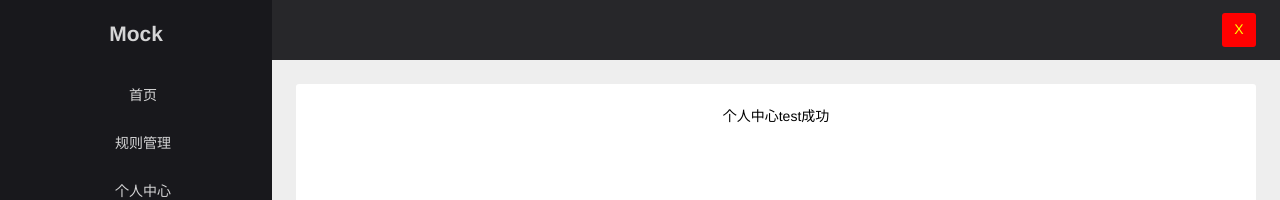
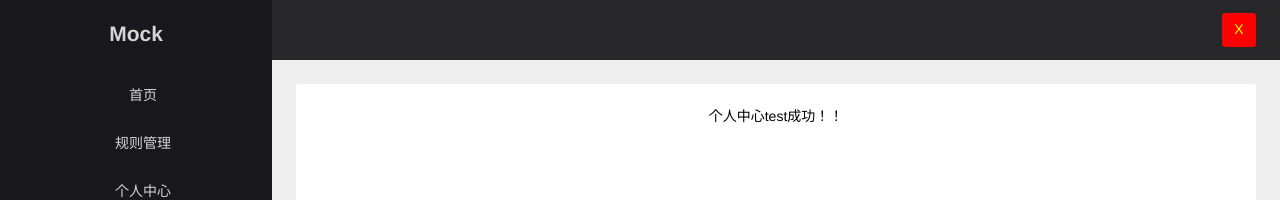
Before and after one commit to xieqi970103/mock_front, a Vue app: page /#/person in a window 1280 px wide. Shown: the top 200 px of the page. Built offline with nearby package versions, Linux system fonts and the light colour scheme.

Commit message:
test: 💍 推送测试

```diff
--- a/src/views/person/index.vue
+++ b/src/views/person/index.vue
@@ -2,11 +2,11 @@
  * @Description:
  * @Author: xq
  * @Date: 2022-04-10 22:29:41
- * @LastEditTime: 2022-04-11 22:52:32
+ * @LastEditTime: 2022-04-11 23:07:25
  * @LastEditors: xq
 -->
 <template>
-  <div>个人中心test成功</div>
+  <div>个人中心test成功！！</div>
 </template>
 
 <script setup lang="ts"></script>
```
Also changed, not shown: 16 other files (tests, documents, lock files or other folders).
